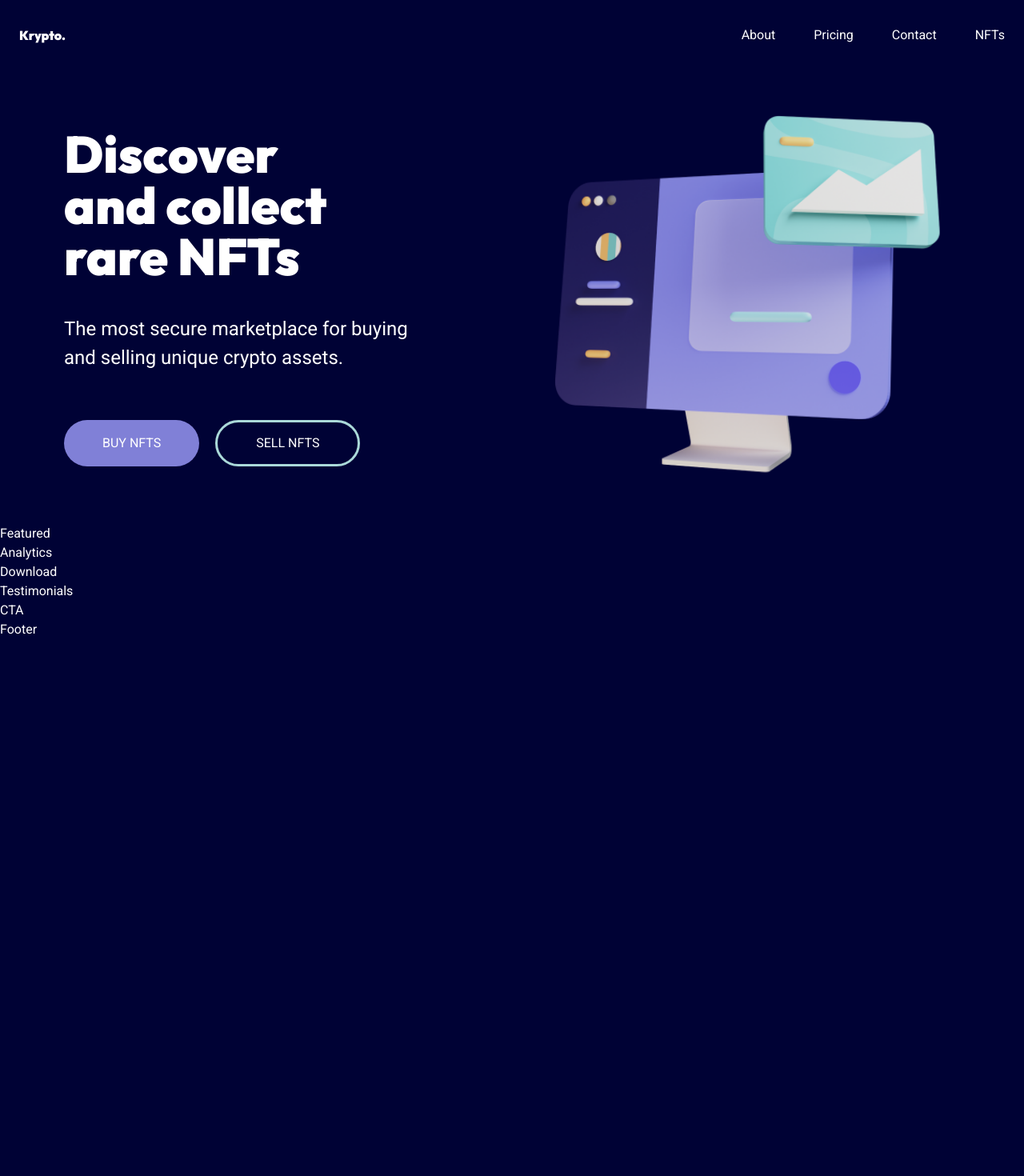
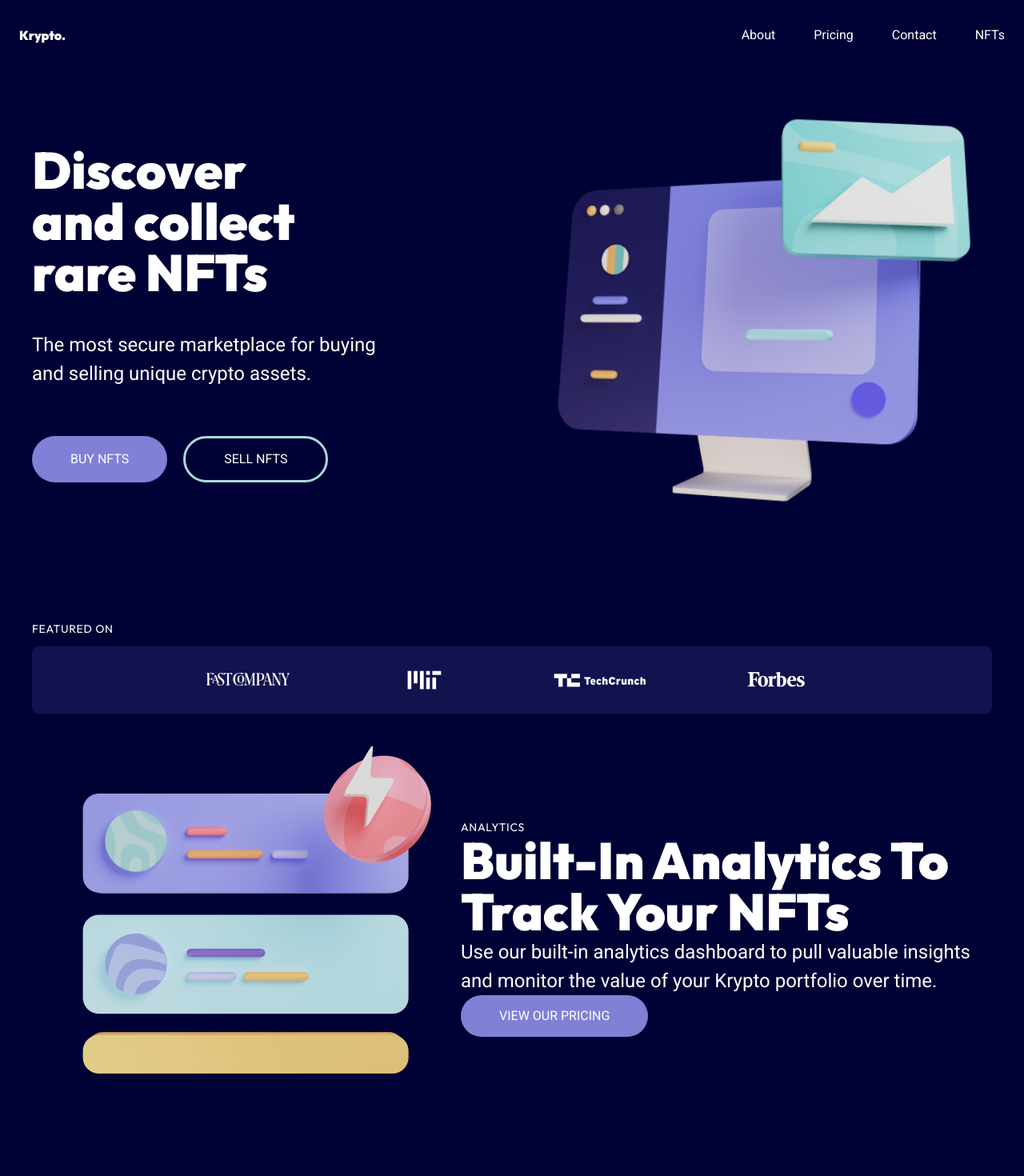
Before and after one commit to BrylleMutia/krypto-react-tailwind, a React (Vite) app: page / in a window 1280 px wide. Shown: the top 1470 px of the page at 80% size. Before the commit the page ends 800 px from the top, so only its background shows below. Built offline with nearby package versions, Linux system fonts and the light colour scheme.

Commit message:
added initial highlights section

```diff
--- a/src/App.jsx
+++ b/src/App.jsx
@@ -10,27 +10,37 @@ import {
    Footer,
 } from "./components";
 import "./App.css";
+import styles from "./styles";
+import Highlights from "./components/Highlights";
+import { highlights } from "./constants";
 
 function App() {
    return (
       <div className="w-full">
-         <div className="xl:max-w-[1280px] p-2 md:px-0 mx-auto">
+         <div className={`${styles.container} p-2 md:px-0 mx-auto`}>
             <Navbar />
          </div>
 
-         <div className="w-full sm:px-[5rem] px-[2rem]">
-            <div className="xl:max-w-[1280px] w-full mx-auto">
+         <div className="w-full">
+            <div
+               className={`${styles.container} mx-auto px-[2rem] sm:px-10 mb-20`}
+            >
                <Hero />
             </div>
          </div>
 
-         <div className="xl:max-w-[1280px] w-full">
+         <div
+            className={`${styles.container} mx-auto px-[2rem] sm:px-10 mb-20`}
+         >
             <Featured />
-            <Analytics />
+            {highlights.map((highlight, index) => (
+               <Highlights key={index} {...highlight} />
+            ))}
+            {/* <Analytics />
             <Download />
             <Testimonials />
             <CTA />
-            <Footer />
+            <Footer /> */}
          </div>
       </div>
    );
--- a/src/components/Featured.jsx
+++ b/src/components/Featured.jsx
@@ -1,7 +1,27 @@
 import React from "react";
+import { logo1, logo2, logo3, logo4 } from "../assets";
+import styles from "../styles";
 
-const Featured = () => {
-   return <div>Featured</div>;
-};
+const Featured = () => (
+   <section className="w-full">
+      <h2 className={`${styles.heading2} mb-3`}>Featured on</h2>
+      <div className="bg-featured rounded-lg">
+         <ul className="flex flex-1 flex-wrap align-center justify-center gap-5 object-contain py-5">
+            <li className="my-auto min-w-[200px]">
+               <img src={logo1} alt="Featured company 1" className="mx-auto" />
+            </li>
+            <li className="my-auto min-w-[200px]">
+               <img src={logo2} alt="Featured company 2" className="mx-auto" />
+            </li>
+            <li className="my-auto min-w-[200px]">
+               <img src={logo3} alt="Featured company 3" className="mx-auto" />
+            </li>
+            <li className="my-auto min-w-[200px]">
+               <img src={logo4} alt="Featured company 4" className="mx-auto" />
+            </li>
+         </ul>
+      </div>
+   </section>
+);
 
 export default Featured;
--- a/src/components/Hero.jsx
+++ b/src/components/Hero.jsx
@@ -1,5 +1,6 @@
 import React from "react";
 import { hero } from "../assets";
+import styles from "../styles";
 import Button from "./Button";
 
 const Hero = () => {
@@ -7,10 +8,10 @@ const Hero = () => {
       <section>
          <div className="flex md:flex-row flex-col-reverse items-center justify-between w-full gap-[5rem] xl:pt-0 pt-10">
             <div className="flex flex-col md:gap-10 gap-7">
-               <h className="font-outfit font-black text-h1 w-[100%]">
+               <h1 className={`${styles.heading1} w-[100%]`}>
                   Discover <br className="md:block hidden" />
                   and collect <br className="md:block hidden" /> rare NFTs
-               </h>
+               </h1>
                <p className="text-p">
                   The most secure marketplace for buying <br /> and selling
                   unique crypto assets.
--- /dev/null
+++ b/src/components/Highlights.jsx
@@ -0,0 +1,32 @@
+import React from "react";
+import styles, { layout } from "../styles";
+import Button from "./Button";
+
+const Highlights = ({
+   title,
+   header,
+   paragraph,
+   img,
+   imgAlign,
+   buttonText,
+}) => {
+   return (
+      <section>
+         <div
+            className={`${layout.flexCenter} ${
+               imgAlign === "left" && "flex-row-reverse"
+            }`}
+         >
+            <img src={`../src/assets/${img}.png`} alt="title" />
+            <div>
+               <h2 className={styles.heading2}>{title}</h2>
+               <h1 className={`${styles.heading1} capitalize`}>{header}</h1>
+               <p className="text-p">{paragraph}</p>
+               <Button text={buttonText} styles="bg-secondary" />
+            </div>
+         </div>
+      </section>
+   );
+};
+
+export default Highlights;
--- a/src/constants/index.js
+++ b/src/constants/index.js
@@ -16,3 +16,24 @@ export const navLinks = [
       title: "NFTs",
    },
 ];
+
+export const highlights = [
+   {
+      title: "Analytics",
+      header: "built-in analytics to track your NFTs",
+      paragraph:
+         "Use our built-in analytics dashboard to pull valuable insights and monitor the value of your Krypto portfolio over time.",
+      img: "analytics",
+      imgAlign: "right",
+      buttonText: "view our pricing",
+   },
+   {
+      title: "Get our app",
+      header: "browse NFTs from your smartphone",
+      paragraph:
+         "Our Krypto app is the easiest way to keep track of your assets when you’re on the go.",
+      img: "download",
+      imgAlign: "left",
+      buttonText: "Download on ios",
+   },
+];
--- /dev/null
+++ b/src/styles/index.js
@@ -0,0 +1,20 @@
+const styles = {
+   container: "xl:max-w-[1280px] w-full",
+
+   heading1: "font-outfit font-black text-h1",
+   heading2: "font-outfit font-medium uppercase text-sm tracking-wider",
+};
+
+export const layout = {
+   flexCenter: "flex justify-center items-center",
+   flexStart: "flex justify-center items-start",
+   section: `flex md:flex-row flex-col ${styles.paddingY}`,
+   sectionReverse: `flex md:flex-row flex-col-reverse ${styles.paddingY}`,
+
+   sectionImgReverse: `flex-1 flex ${styles.flexCenter} md:mr-10 mr-0 md:mt-0 mt-10 relative`,
+   sectionImg: `flex-1 flex ${styles.flexCenter} md:ml-10 ml-0 md:mt-0 mt-10 relative`,
+
+   sectionInfo: `flex-1 ${styles.flexStart} flex-col`,
+};
+
+export default styles;
--- a/tailwind.config.cjs
+++ b/tailwind.config.cjs
@@ -9,6 +9,7 @@ module.exports = {
             accent: "#AAD9D9",
             dimWhite: "rgba(255, 255, 255, 0.7)",
             dimBlue: "rgba(9, 151, 124, 0.1)",
+            featured: "rgba(99, 88, 189, 0.19)",
          },
          fontFamily: {
             roboto: ["Roboto", "sans-serif"],
```
